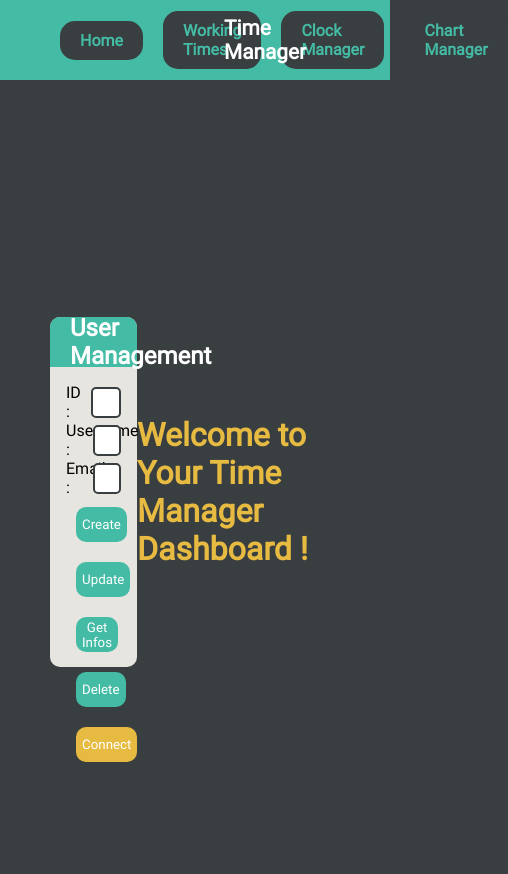
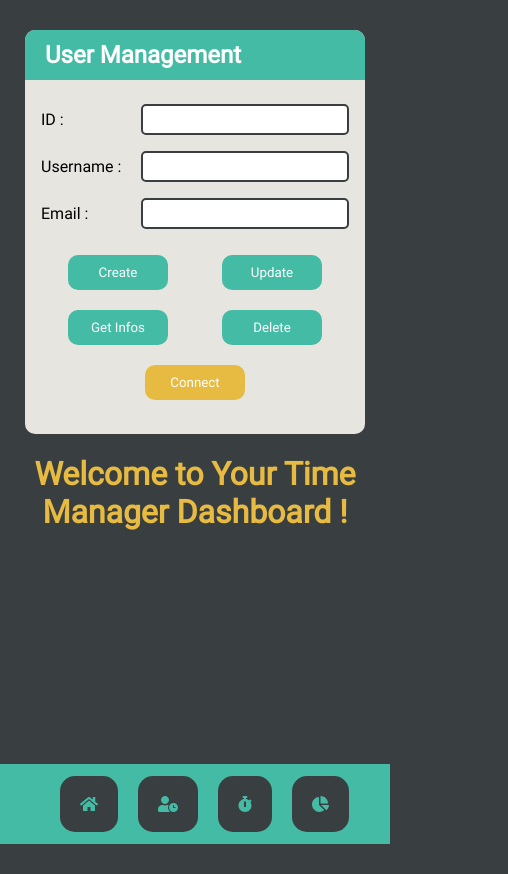
Before and after one commit to sbourbousse/time-manager_front, a Vue app: page / in a window 390 px wide. Shown: the whole page, 508 px wide, since content can reach past the window. Built offline with nearby package versions, Linux system fonts and the light colour scheme.

Commit message:
Responsive Dashboard

```diff
--- a/package.json
+++ b/package.json
@@ -8,6 +8,9 @@
     "lint": "vue-cli-service lint"
   },
   "dependencies": {
+    "@fortawesome/fontawesome-svg-core": "^1.2.36",
+    "@fortawesome/free-solid-svg-icons": "^5.15.4",
+    "@fortawesome/vue-fontawesome": "^3.0.0-5",
     "core-js": "^3.6.5",
     "moment": "^2.29.1",
     "sass-loader": "^12.3.0",
--- a/src/components/User.vue
+++ b/src/components/User.vue
@@ -188,6 +188,7 @@ export default {
     align-items: center;
     height: 100%;
     justify-content: space-around;
+    margin: 0.5em 0px;
 }
 .form-row.form-row-wrap {
     flex-wrap: wrap;
--- a/src/main.js
+++ b/src/main.js
@@ -1,6 +1,17 @@
 import { createApp } from 'vue'
+// import Vue from 'vue'
 import App from './App.vue'
 import router from './router'
+
+import { FontAwesomeIcon } from '@fortawesome/vue-fontawesome'
+import { library } from '@fortawesome/fontawesome-svg-core'
+import { faClock, faStopwatch, faUserClock, faHome, faChartPie } from '@fortawesome/free-solid-svg-icons'
+
+library.add(faClock, faStopwatch, faUserClock, faHome, faChartPie)
+
 import './assets/css/main.css';
 
-createApp(App).use(router).mount('#app')
+
+// Vue.component('font-awesome-icon', FontAwesomeIcon)
+
+createApp(App).component("fa", FontAwesomeIcon).use(router).mount('#app')
--- a/src/views/Dashboard.vue
+++ b/src/views/Dashboard.vue
@@ -3,16 +3,20 @@
     <div id="dashboard-navbar">
       <div class="navbar-link-container">
         <div class="navbar-link-item">
-          <router-link to="/">Home</router-link>
+          <router-link class="link-item-text" to="/">Home</router-link>
+          <fa class="link-item-icon" icon="home"/>
         </div>
         <div class="navbar-link-item">
-          <router-link to="/workingtimes">Working Times</router-link>
+          <router-link class="link-item-text" to="/workingtimes">Working Times</router-link>
+          <fa class="link-item-icon" icon="user-clock"/>
         </div>
         <div class="navbar-link-item">
-          <router-link to="/">Clock Manager</router-link>
+          <router-link class="link-item-text" to="/">Clock Manager</router-link>
+          <fa class="link-item-icon" icon="stopwatch"/>
         </div>
         <div class="navbar-link-item">
-          <router-link to="/">Chart Manager</router-link>
+          <router-link class="link-item-text" to="/">Chart Manager</router-link>
+          <fa class="link-item-icon" icon="chart-pie"/>
         </div>
       </div>
       <div class="navbar-right">
@@ -24,7 +28,7 @@
 
     <div id="dashboard-container">
       <div class="dashboard-left">
-        <User style="height: 350px"/>
+        <User/>
       </div>
       <div class="dashboard-right">
         <router-view/>
@@ -35,6 +39,9 @@
 
 <script>
 import User from '../components/User.vue'
+// import { library } from '@fortawesome/fontawesome-svg-core'
+// import { faUserSecret } from '@fortawesome/free-solid-svg-icons'
+// import { FontAwesomeIcon } from '@fortawesome/vue-fontawesome'
 export default {
   name: 'Dashboard',
   components: {
@@ -79,6 +86,10 @@ export default {
     margin: 0px 10px;
     border-radius: 15px;
     cursor: pointer;
+    height: 2.2em;
+    display: flex;
+    align-items: center ;
+    text-align: center;
   }
 
   #dashboard-navbar .navbar-link-container .navbar-link-item:hover {
@@ -95,10 +106,7 @@ export default {
   }
 
   #dashboard-container {
-    width: calc(100% - 100px);
-    margin: 30px 50px;
     display: flex;
-    height: calc(100% - 80px) /* Navbars height */;
   }
   #dashboard-container>div {
     display: flex;
@@ -107,10 +115,68 @@ export default {
     height: 100%;
     width: 100%;
   }
-  #dashboard-container .dashboard-left {
-    width : 30%
+
+  .navbar-link-container .link-item-icon {
+    color:#44BBA4
   }
-  #dashboard-container .dashboard-right {
-    width : 70%;
+
+
+
+
+
+  @media screen and (max-width: 640px) {
+    #dashboard-container {
+      flex-direction: column;
+      width: calc(100% - 50px);
+      margin: 30px 25px;
+      height: auto;
+    }
+    #dashboard-container .dashboard-left {
+      min-width : 100%;
+    }
+    #dashboard-container .dashboard-right {
+      min-width : 100%;
+      text-align: center;
+    }
+    #dashboard-navbar {
+      position: fixed;
+      bottom: 0px;
+      overflow-y: scroll;
+    }
+    #dashboard-navbar .navbar-link-container {
+      display: flex;
+      width: 100%;
+      justify-content: space-around;
+      align-items: center;
+    }
+    .navbar-link-container .link-item-text {
+      display: none;
+    }
+    .navbar-link-container .link-item-icon {
+      display: unset;
+    }
+    #dashboard-navbar .navbar-right {
+      display: none;
+    }
+  }
+
+  @media screen and (min-width: 640px) {
+    #dashboard-container {
+      width: calc(100% - 100px);
+      margin: 30px 50px;
+      height: calc(100% - 80px) /* Navbars height */;
+    }
+    #dashboard-container .dashboard-left {
+      width : 30%;
+    }
+    #dashboard-container .dashboard-right {
+      width : 70%;
+    }
+    .navbar-link-container .link-item-text {
+      display: unset;
+    }
+    .navbar-link-container .link-item-icon {
+      display: none;
+    }
   }
 </style>
```
Also changed, not shown: 1 other file (tests, documents, lock files or other folders).
